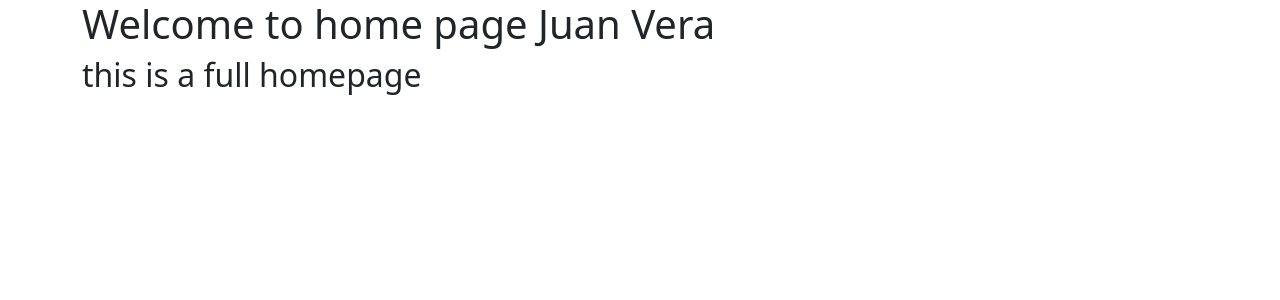
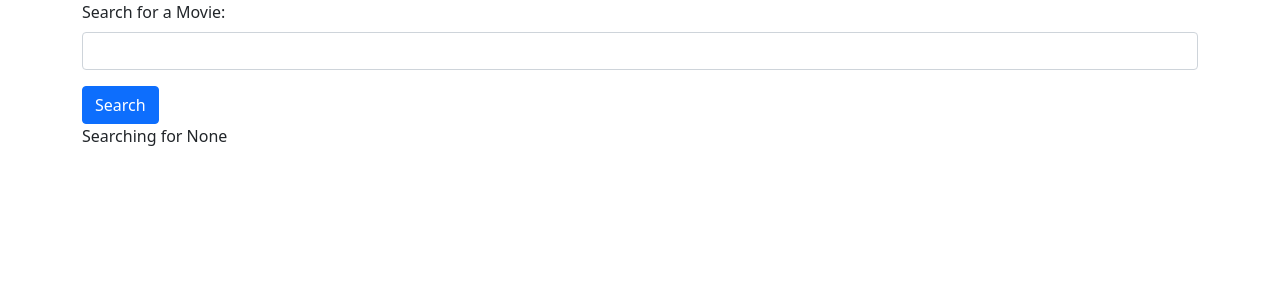
Before and after one commit to Vera3588/moviesreview, a Django app: page / in a window 1280 px wide. Shown: the top 300 px of the page. Run offline with Django 3.2, Linux system fonts and the light colour scheme; parts of the project's set-up code (start-up, migrations or seed data) failed here and were passed over.

Commit message:
Formulario de búsqueda

```diff
--- a/moviesreviews/movie/templates/home.html
+++ b/moviesreviews/movie/templates/home.html
@@ -8,10 +8,16 @@
     </head>
     <body>
         <div class="container">
-            <h1>Welcome to home page {{ name }}</h1>
-            <h2>this is a full homepage</h2>
+            <!---<h1>Welcome to home page {{ name }}</h1>
+            <h2>this is a full homepage</h2>-->
+            <form action="">
+                <div class="mb-3">
+                  <label for="searchMovie" class="form-label">Search for a Movie:</label>
+                  <input type="text" class="form-control" name="searchMovie">
+                </div>
+                <button type="submit" class="btn btn-primary">Search</button>
+              </form>
+              Searching for {{ searchTerm }}
         </div>
-
-
     </body>
 </html>
--- a/moviesreviews/movie/views.py
+++ b/moviesreviews/movie/views.py
@@ -2,5 +2,6 @@ from django.shortcuts import render
 from django.http import HttpResponse
 
 def home(request):
-    return render(request,'home.html',{'name':'Juan Vera'})
+    searchTerm = request.GET.get('searchMovie')
+    return render(request,'home.html',{'searchTerm':searchTerm})
 # Create your views here.
```
